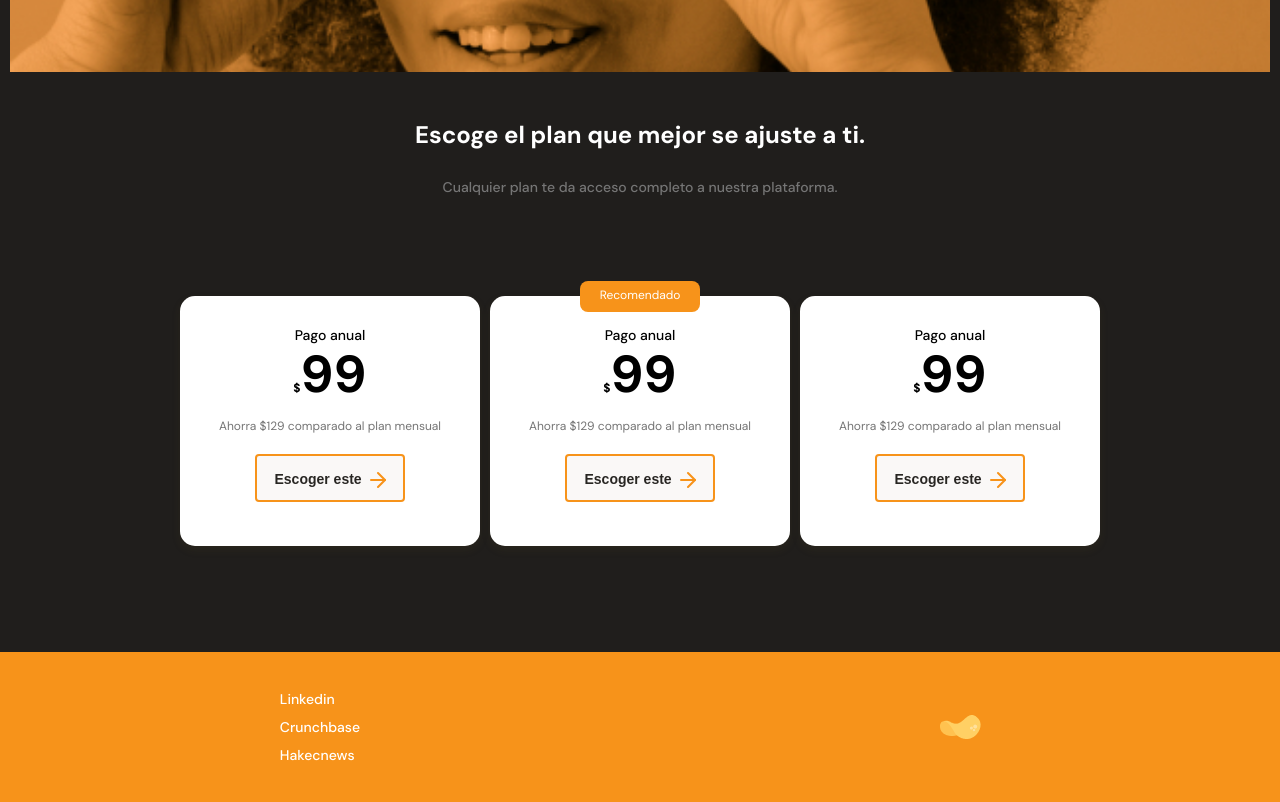
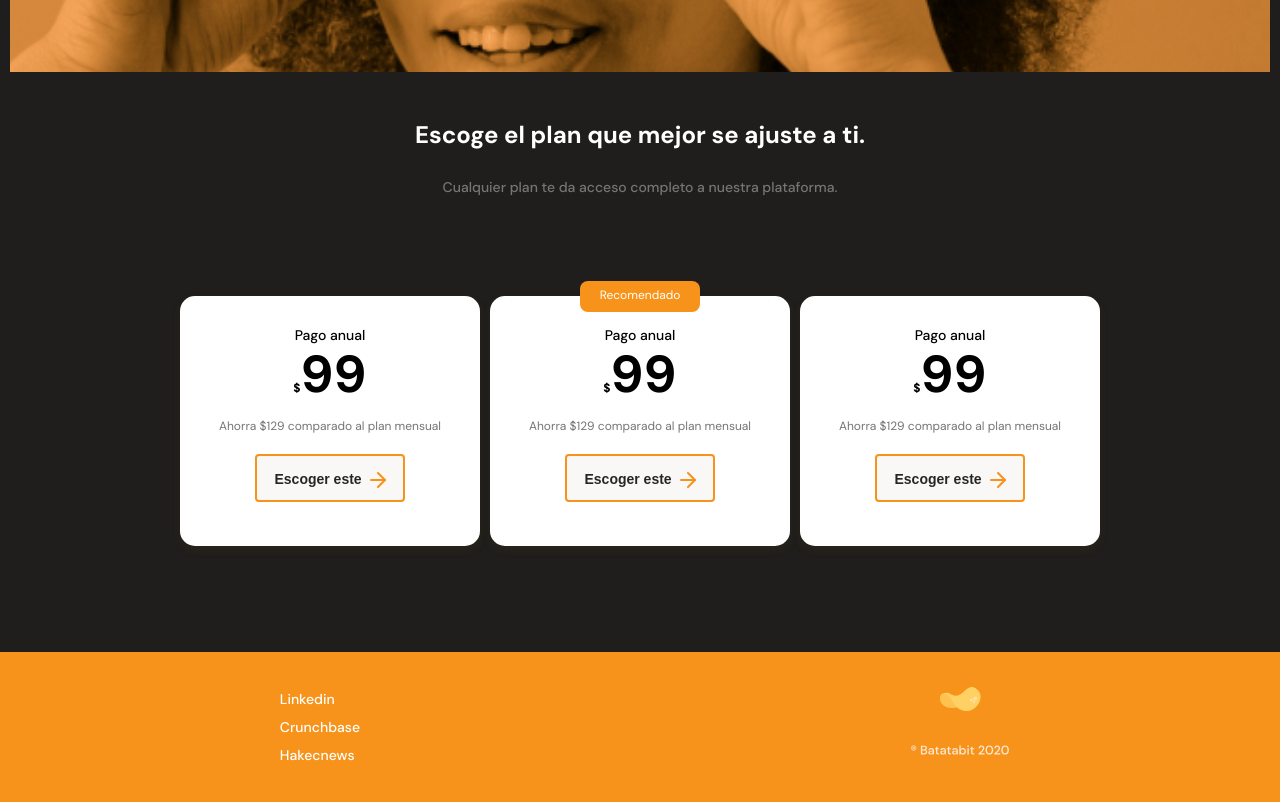
Before and after one commit to Drito-Web/patata-bitcoin, a plain HTML site: page index.html in a window 1280 px wide. Shown: the part 1986-2788 px from the top of the page. Drawn offline with Linux system fonts and the light colour scheme.

Commit message:
add etiqueta spam en html y descargue la img de batatbit

```diff
--- a/index.html
+++ b/index.html
@@ -182,6 +182,7 @@
         </section>
     <section class="right">
         <img src="./assets/icons/logo-footer.png" alt="Logo de batatabit  2020">
+        <span></span>
     </section>
     </footer>
 </body>
--- a/style.css
+++ b/style.css
@@ -524,3 +524,26 @@ footer .left ul {
     text-decoration: none;
     color: var(--just-white);
 }
+footer .right {
+    flex-direction: column;
+    margin-top: 22px;
+    color: var(--off-white);
+    font-size: 1.4rem;
+    font-weight: 500;
+    line-height: 1.8rem;
+
+}
+footer .right span {
+    font: 'DM Sans';
+    width: 100px;
+    height: 50px;
+    font-size: 8px;
+    font-weight: 500;
+    line-height: 18px;
+    color: #FFE9D5;
+    background-image: url("/assets/img/®Batatabit2020.svg");
+    background-position: center;
+    background-size: contain;
+    background-repeat: no-repeat;
+    margin: 1.4rem 0;
+}
```
Also changed, not shown: assets/img/®Batatabit2020.svg (added).
